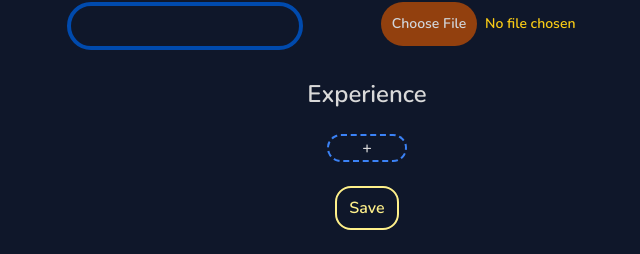
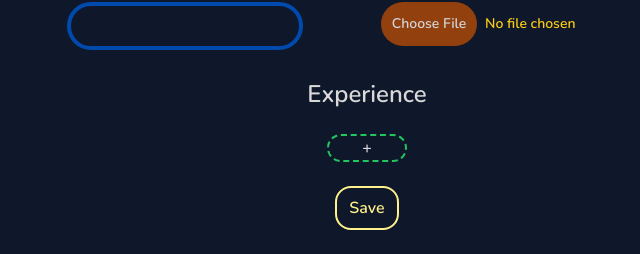
Before and after one commit to MaharshiPedu/foliomine, a Django app: page /create_profile in a window 1280 px wide. Shown: the part 653-907 px from the top of the page, without its empty margins (273-913 px from the left). Before the commit the page ends 883 px from the top, so only its background shows below. Run offline with Django 4.2, Linux system fonts and the light colour scheme; the visitor is signed in with stand-in values (Sample User, id 1); parts of the project's set-up code (start-up, migrations or seed data) failed here and were passed over; some libraries are stand-ins or nearby versions.

Commit message:
Changed the save button and add more button

```diff
--- a/mysite/foliomine/templates/foliomine/create_profile.html
+++ b/mysite/foliomine/templates/foliomine/create_profile.html
@@ -64,16 +64,17 @@
         </div>
         <br>
         <div class="flex justify-center col-span-2" id="add-exp-more">
-            <div class="w-20 border-2 border-dashed border-blue-500 rounded-2xl hover:bg-blue-400 cursor-pointer transition">
+            <div class="w-20 border-2 border-dashed border-green-500 rounded-2xl hover:bg-green-200 cursor-pointer transition">
                 <p type="button" name="button" class="flex justify-center text-label_white hover:text-black">+</p>
             </div>
         </div>
         <br>
         <div class="flex justify-center">
-            <button type="submit" class="border-2 rounded-2xl border-yellow-200 text-yellow-200">
-                <p class="ml-3 mr-3 mt-2 mb-2">Save</p>
+            <button type="submit" class="border-2 rounded-2xl border-yellow-200 text-yellow-200 hover:bg-yellow-300 transition">
+                <p class="ml-3 mr-3 mt-2 mb-2 hover:text-black transition">Save</p>
             </button>
         </div>
+        <br>
         <div id="exp-form" hidden>
             <div id="internal-exp-form">
 
--- a/mysite/frontend/static/css/dist/styles.css
+++ b/mysite/frontend/static/css/dist/styles.css
@@ -996,6 +996,11 @@ select {
   border-color: rgb(59 130 246 / var(--tw-border-opacity));
 }
 
+.border-green-500 {
+  --tw-border-opacity: 1;
+  border-color: rgb(34 197 94 / var(--tw-border-opacity));
+}
+
 .bg-gray-50 {
   --tw-bg-opacity: 1;
   background-color: rgb(249 250 251 / var(--tw-bg-opacity));
@@ -1306,6 +1311,16 @@ select {
   background-color: rgb(96 165 250 / var(--tw-bg-opacity));
 }
 
+.hover\:bg-green-200:hover {
+  --tw-bg-opacity: 1;
+  background-color: rgb(187 247 208 / var(--tw-bg-opacity));
+}
+
+.hover\:bg-yellow-300:hover {
+  --tw-bg-opacity: 1;
+  background-color: rgb(253 224 71 / var(--tw-bg-opacity));
+}
+
 .hover\:from-gray-800:hover {
   --tw-gradient-from: #1f2937;
   --tw-gradient-to: rgb(31 41 55 / 0);
```
